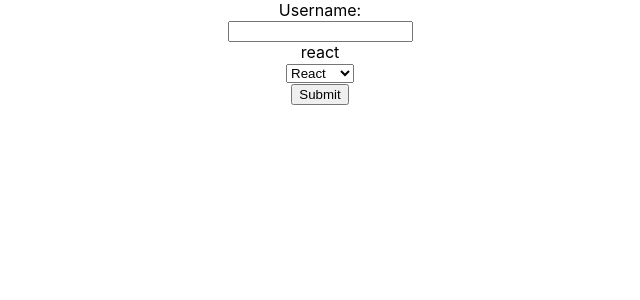
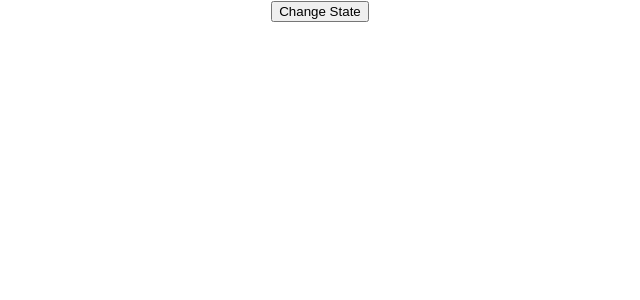
Before and after one commit to mattmc96/CodeEvolution_React, a React (Create React App) app in the folder basic/: page / in a window 1280 px wide. Shown: the top 300 px of the page, without its empty margins (320-960 px from the left). Built offline with nearby package versions, Linux system fonts and the light colour scheme.

Commit message:
life cycles methods

```diff
--- a/basic/src/App.js
+++ b/basic/src/App.js
@@ -12,7 +12,7 @@
 import UserGreeting from './components/UserGreeting';
 import NameList from './components/NameList';
 import Form from './components/Form';
-
+import LifeCycleA from'./components/LifeCycleA';
 function App() {
   return (
     <div className="App">
@@ -40,7 +40,9 @@
 
       {/* <NameList/> */}
 
-      <Form/>
+      {/* <Form/> */}
+
+      <LifeCycleA/>
 
       {/* <FunctionClick/> */}
 
--- /dev/null
+++ b/basic/src/components/LifeCycleA.js
@@ -0,0 +1,48 @@
+import React, { Component } from 'react'
+
+class LifeCycleA extends Component {
+
+    constructor(props){
+        super(props)
+            this.state = {name: 'vaibhav'}
+            console.log('Lifecycle A constructor')
+    }
+
+
+    static getDerivedStateFromProps (props,state) {
+        console.log('get drive from ignore')
+        return null
+    }
+
+    componentDidMount() {
+        console.log('did mount')
+    }
+
+    shouldComponentUpdate() {
+        console.log('should')
+        return null
+    }
+
+    getSnapshotBeforeUpdate(prevProps, prevState) {
+        console.log('snapshort')
+    }
+
+    componentDidUpdate() {
+        console.log('did update')
+    }
+
+    changeState = () => {
+        this.setState({name:''})
+    }
+
+    render() {
+        console.log('render')
+        return (
+            <div>
+                <button onClick={this.changeState}>Change State</button>
+            </div>
+        )
+    }
+}
+
+export default LifeCycleA
```
